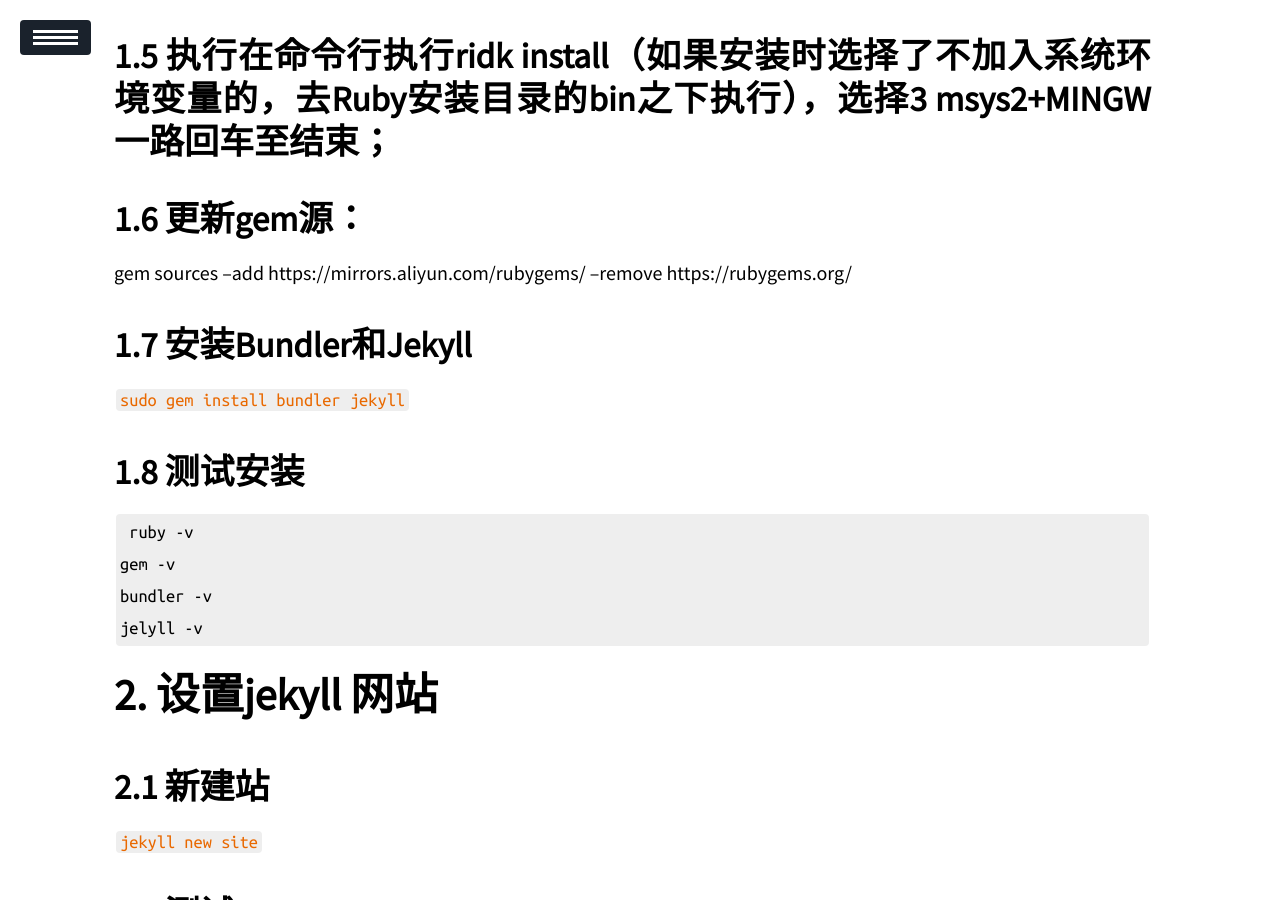
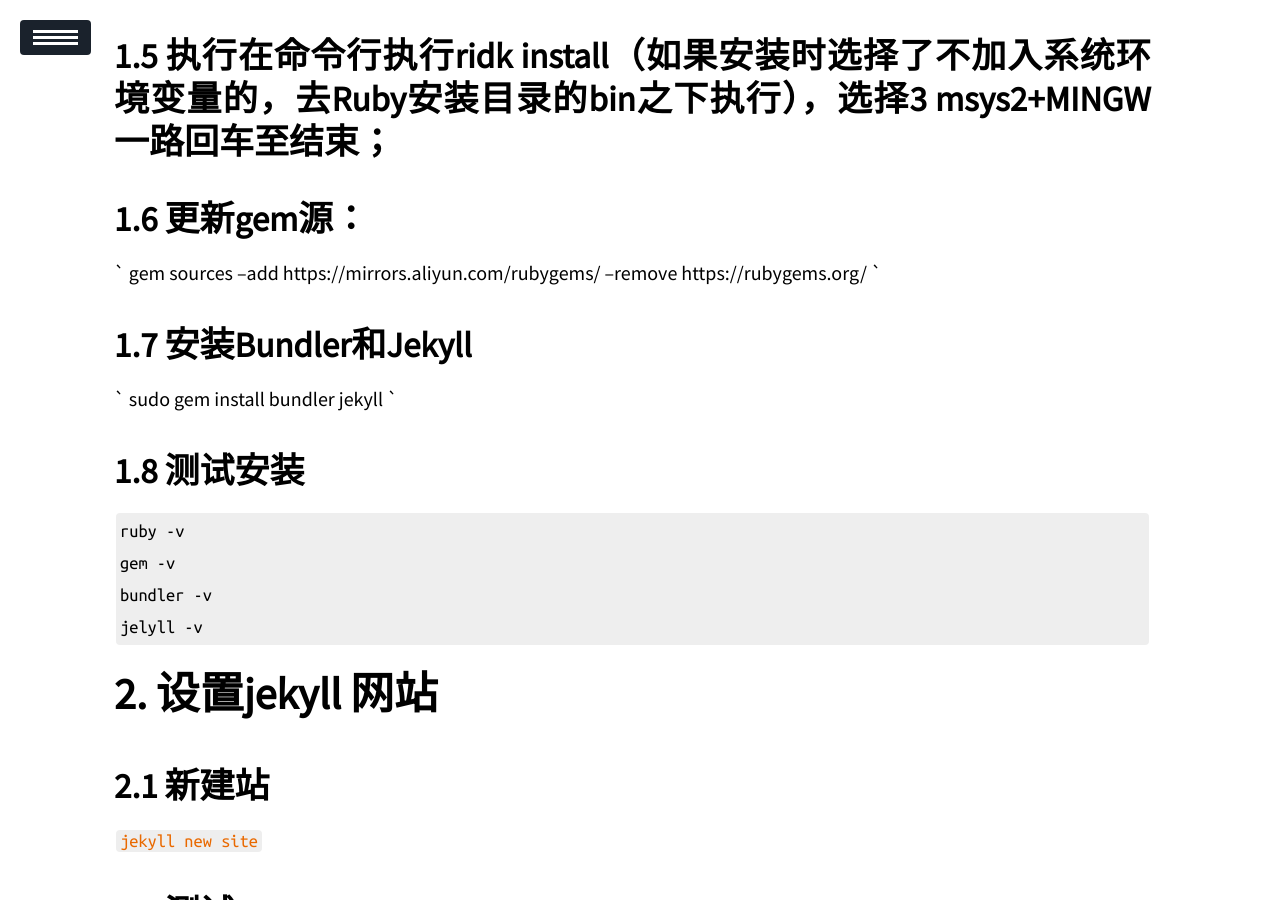
Before and after one commit to ZhaoYandong00/zhaoyandong00.github.io, a Jekyll site: the page built from _posts/2020-04-03-Jekyll-install.md, in a window 1280 px wide and 900 px high, scrolled down 887 px. Built offline with Jekyll 4.4.1, drawn with Linux system fonts in a browser that asks for light colours; comment, search, counter and statistics services are not loaded.

Commit message:
编码问题

````diff
--- a/_layouts/404.html
+++ b/_layouts/404.html
@@ -28,7 +28,7 @@
    // (INCLUDING NEGLIGENCE OR OTHERWISE) ARISING IN ANY WAY OUT OF THE USE
    // OF THIS SOFTWARE, EVEN IF ADVISED OF THE POSSIBILITY OF SUCH DAMAGE.
    -->
-<html>
+<html lang="en">
 
 <head>
    <meta charset="utf-8">
--- a/_layouts/displayindex.html
+++ b/_layouts/displayindex.html
@@ -1,6 +1,6 @@
 <!-- 文章列表显示 -->
 <!DOCTYPE html>
-
+<html lang="en">
 <head>
    {% include head.html %}
    {% include theme-vue.html%}
--- a/_layouts/home.html
+++ b/_layouts/home.html
@@ -1,5 +1,7 @@
 <!-- 首页格式 -->
 <!DOCTYPE html>
+<html lang="en">
+
    <head>
       {% include head.html %}
       <!-- main style sheet -->
--- a/_layouts/post.html
+++ b/_layouts/post.html
@@ -1,5 +1,6 @@
 <!-- 文章格式 -->
 <!DOCTYPE html>
+<html lang="en">
 
 <head>
    {% include head.html %}
--- a/_posts/2020-04-03-Jekyll安装.md
+++ b/_posts/2020-04-03-Jekyll-install.md
@@ -22,15 +23,18 @@
 ## 执行在命令行执行ridk install（如果安装时选择了不加入系统环境变量的，去Ruby安装目录的bin之下执行），选择3 msys2+MINGW 一路回车至结束；
 
 ## 更新gem源：
-
+`
 gem sources --add https://mirrors.aliyun.com/rubygems/ --remove https://rubygems.org/
+`
 
 ## 安装Bundler和Jekyll
-`sudo gem install bundler jekyll`
+`
+sudo gem install bundler jekyll
+`
 
 ## 测试安装
 ```
- ruby -v
+ruby -v
 gem -v
 bundler -v
 jelyll -v
````
Also changed, not shown: other parts of _posts/2020-04-03-Jekyll-install.md (+1 -0 lines).
